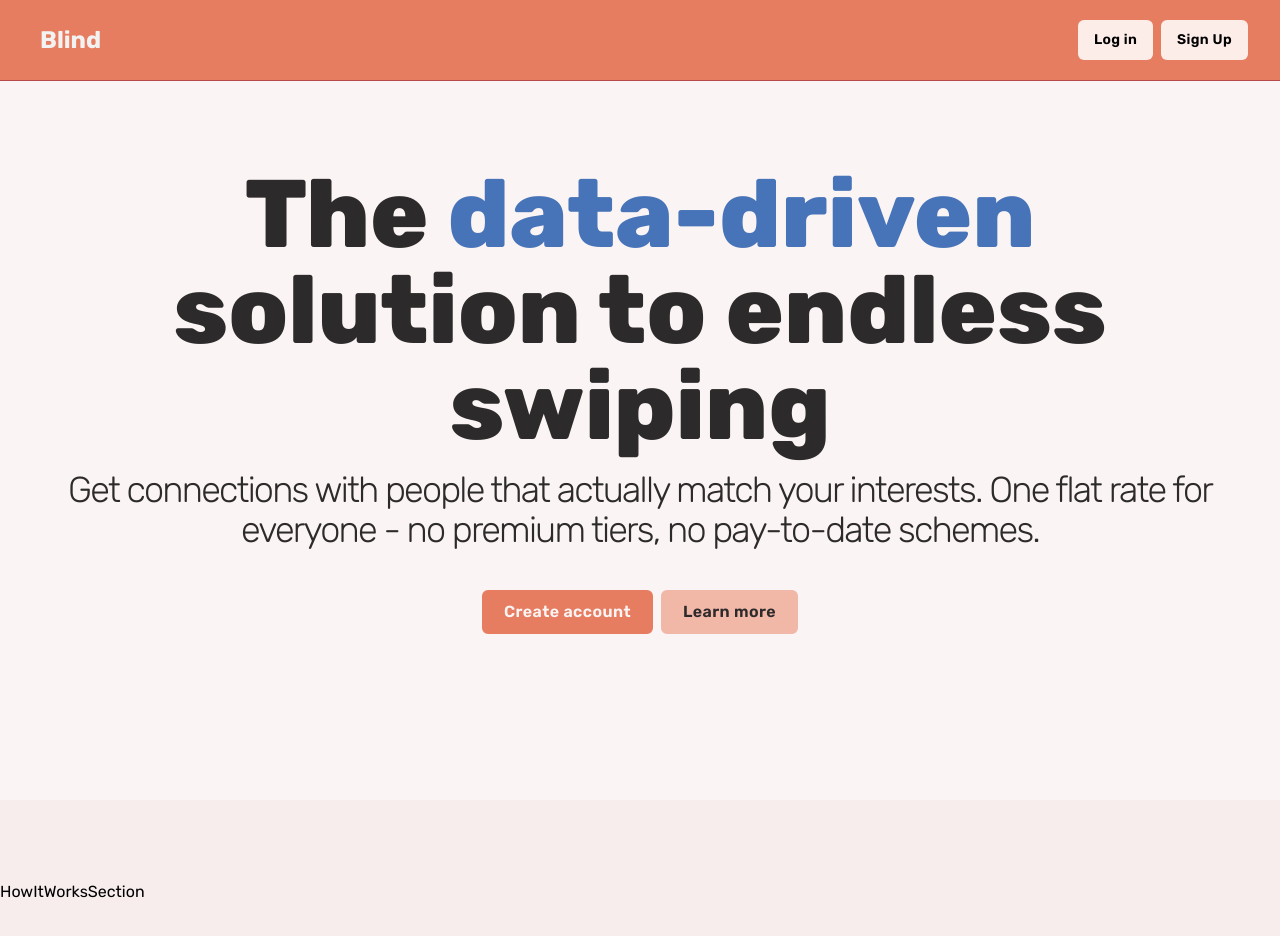
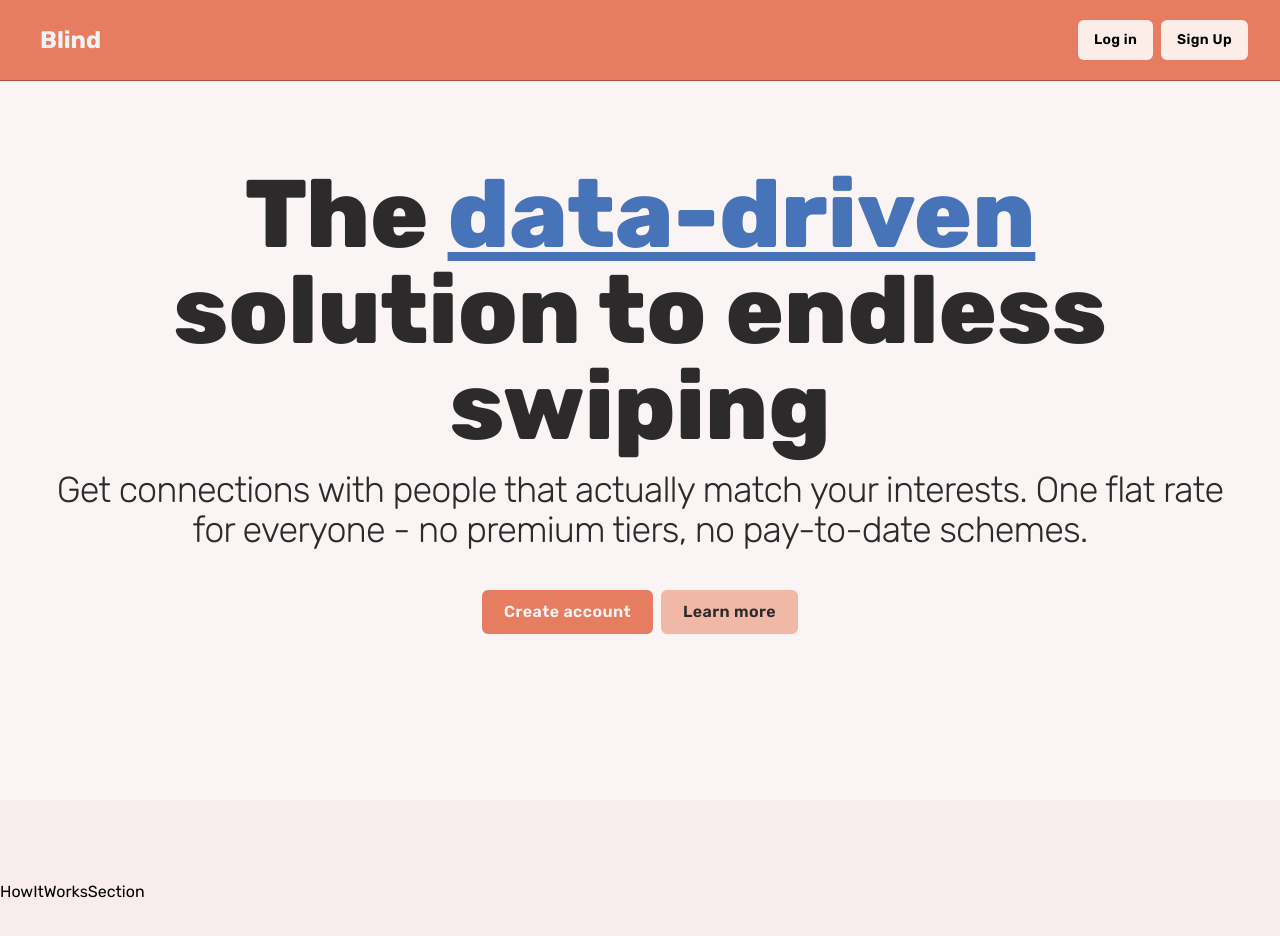
Before and after one commit to K444RU/match-me, a React (Vite) app in the folder front-end/: page / in a window 1280 px wide. Shown: the top 936 px of the page. Built offline with nearby package versions, Linux system fonts and the light colour scheme.

Commit message:
style: add emphasis on hero

```diff
--- a/front-end/src/pages/sections/Hero.tsx
+++ b/front-end/src/pages/sections/Hero.tsx
@@ -8,10 +8,10 @@ const Hero = ({ onLearnMore }: { onLearnMore: () => void }) => {
     <section className="h-screen bg-background">
       <div className="max-w-8xl mx-auto flex h-full flex-col items-center justify-center gap-4 px-4 py-16 text-center sm:px-6 lg:px-8">
         <h1 className="font-extrabold text-text sm:text-5xl lg:text-8xl">
-          The <span className="text-accent-500">data-driven</span> solution to
+          The <span className="text-accent-500 underline">data-driven</span> solution to
           endless swiping
         </h1>
-        <p className="max-w-7xl text-4xl font-light tracking-tighter text-text">
+        <p className="max-w-7xl text-4xl font-light tracking-tight text-text">
           Get connections with people that actually match your interests. One
           flat rate for everyone - no premium tiers, no pay-to-date schemes.
         </p>
```
